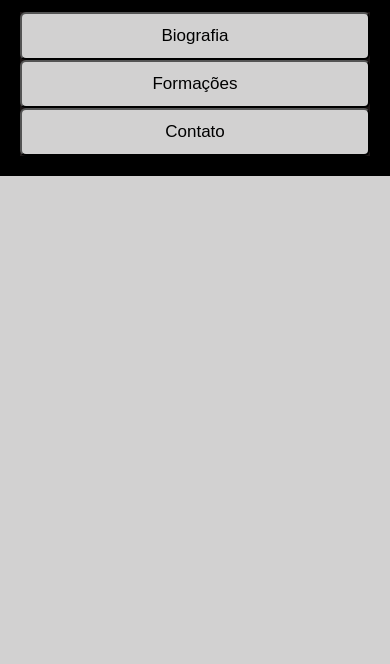
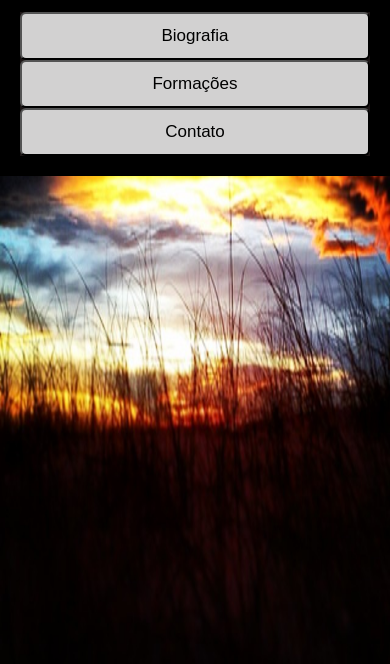
Before and after one commit to leomacena/Projeto1, a plain HTML site: page index.html in a window 390 px wide. Shown: the part 158-822 px from the top of the page. Drawn offline with Linux system fonts and the light colour scheme.

Commit message:
4 commit

```diff
--- a/css/index.css
+++ b/css/index.css
@@ -2,9 +2,8 @@
   box-sizing: border-box;
 }
 body {
-  background-image: url('media/fundo1.jpeg');
-  background-size: 100% 100%;
-  background-repeat: no-repeat;
+  background-image: url('../media/fundo1.jpeg');
+  background-size:  100% 100%;
   background-color: rgb(210, 209, 209);
   color: white;
   margin: 0;
@@ -166,9 +165,10 @@ height: 50px;
   .flex {
     display: flex;
     flex-direction: column;
-  }
+    }
+
   body {
-      background-image: url('media/fundo2.jpeg');
+      background-image: url('../media/fundo2.jpeg');
       background-size: 100% 100%;
       background-color: rgb(210, 209, 209);
       color: white;
```
